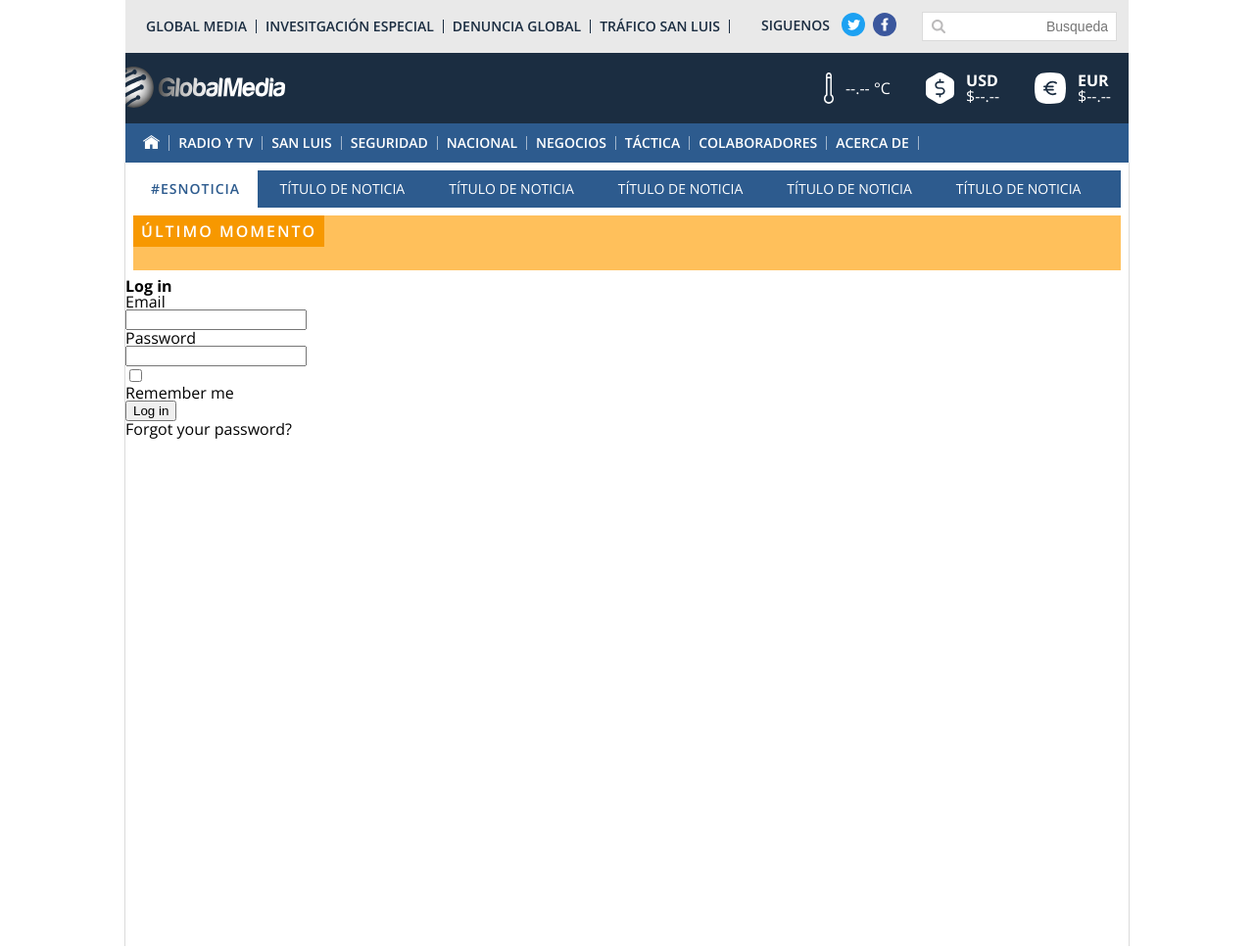
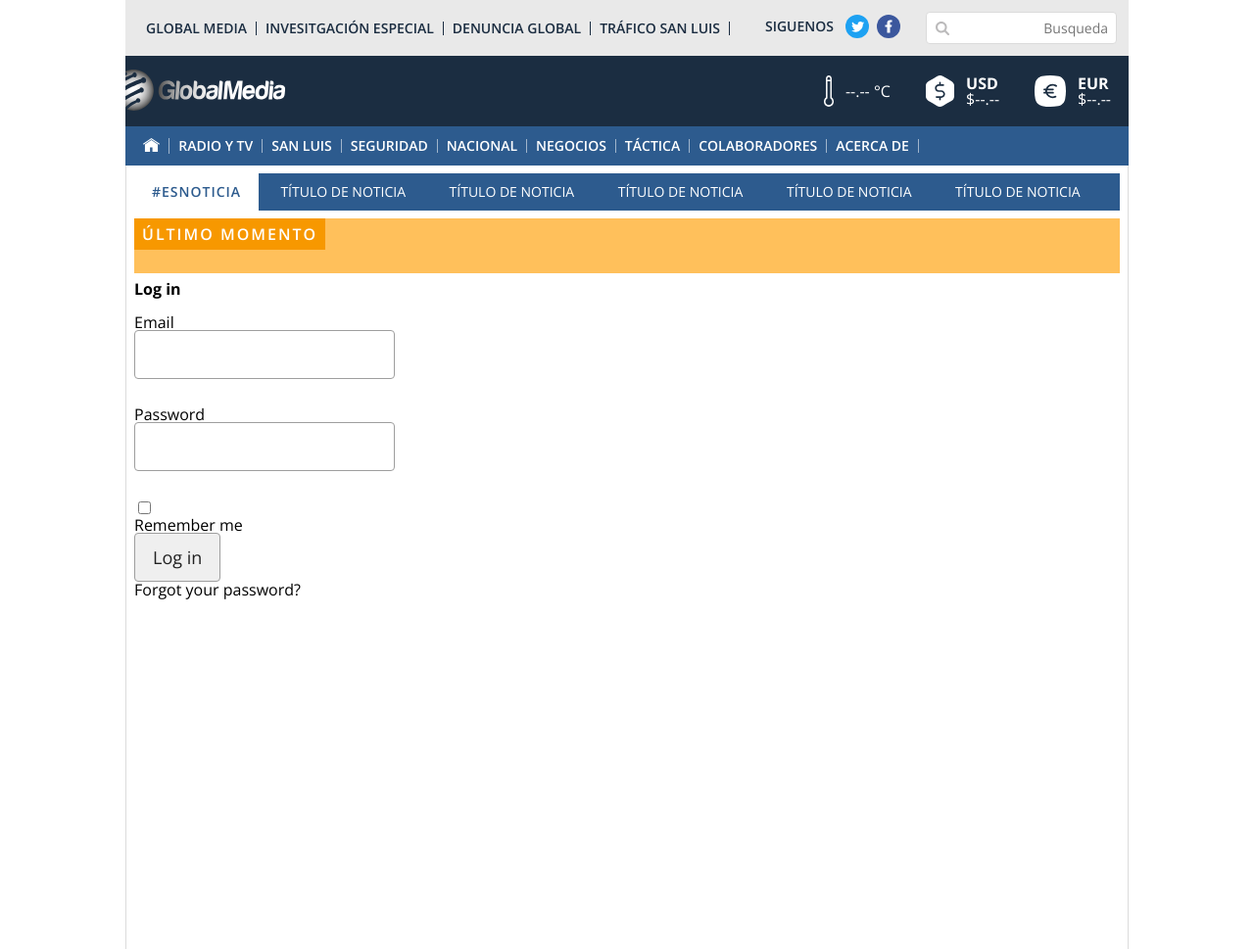
Before and after one commit to leobelico/globalmedia, a Rails app: the page made by app/views/layouts/application.html.erb in a window 1280 px wide. Shown: the whole page at 98% size. Run offline with Rails 7, Linux system fonts and the light colour scheme; style sheets or scripts are compiled from the project's sources; some libraries are stand-ins or nearby versions.

Commit message:
started general form stylings

```diff
--- a/app/assets/stylesheets/components/breaking-news.scss
+++ b/app/assets/stylesheets/components/breaking-news.scss
@@ -1,6 +1,6 @@
 .breaking-news {
-	width:  calc(100% - 16px);
-	margin:  0px 8px 8px 8px;
+	width:  100%;
+	margin-bottom:  8px;
 	background:  #ffc05b;
 	padding:  24px;
 	padding-top:  32px;
--- /dev/null
+++ b/app/assets/stylesheets/components/forms.scss
@@ -0,0 +1,33 @@
+.session-form {
+	display:  flex;
+	flex-direction:  column;
+	align-items:  flex-start;
+	justify-content:  flex-start;
+}
+.session-form__title {
+
+}
+.field {
+	display:  flex;
+	flex-direction:  column;
+	align-items:  flex-start;
+	justify-content:  flex-start;
+}
+.field--string {
+	margin-top:  18px;
+	margin-bottom:  28px;
+	position:  relative;
+
+}
+.field--string input:not(:empty) + label {
+	 top:  -18px;
+}
+input {
+	padding:  12px 18px;
+	color:  #212121;
+	border:  solid 1px #9e9e9e;
+	font-size:  18px;
+	font-family:  "Open Sans", sans-serif;
+	font-weight:  400;
+	border-radius:  4px;
+}
--- a/app/assets/stylesheets/components/its-news.scss
+++ b/app/assets/stylesheets/components/its-news.scss
@@ -1,6 +1,6 @@
 .its-news {
-	width:  calc(100% - 16px);
-	margin: 8px;
+	width:  100%;
+	margin-bottom: 8px;
 	padding:  0px 18px 0px 0px;
 	background-color:  $secondary;
 	display:  flex;
--- a/app/assets/stylesheets/main.scss
+++ b/app/assets/stylesheets/main.scss
@@ -39,6 +39,8 @@ body {
 	border-left:  solid 1px #dbdbdb;
 	border-right:  solid 1px #dbdbdb;
 	min-height:  100%;
+	padding:  8px;
+	box-sizing:  border-box;
 }
 .main-content,
 .sidebar {
@@ -50,6 +52,7 @@ body {
 }
 
 
+@import "components/forms";
 @import "components/topbar";
 @import "components/header";
 @import "components/navbar";
--- a/app/views/users/sessions/new.html.erb
+++ b/app/views/users/sessions/new.html.erb
@@ -1,13 +1,14 @@
+
 <h2>Log in</h2>
 
 <%= form_for(resource, as: resource_name, url: session_path(resource_name)) do |f| %>
-  <div class="field">
-    <%= f.label :email %><br />
+  <div class="field field--string">
+    <%= f.label :email %>
     <%= f.email_field :email, autofocus: true %>
   </div>
 
-  <div class="field">
-    <%= f.label :password %><br />
+  <div class="field field--string">
+    <%= f.label :password %>
     <%= f.password_field :password, autocomplete: "off" %>
   </div>
 
--- a/config/database.yml
+++ b/config/database.yml
@@ -23,8 +23,8 @@ default: &default
 
 development:
   <<: *default
-  #database: globalmedia_development
-  database: template1
+  database: globalmedia_development
+  # database: template1
 
   # The specified database role being used to connect to postgres.
   # To create additional roles in postgres see `$ createuser --help`.
--- a/config/initializers/devise.rb
+++ b/config/initializers/devise.rb
@@ -223,7 +223,7 @@ Devise.setup do |config|
   # Turn scoped views on. Before rendering "sessions/new", it will first check for
   # "users/sessions/new". It's turned off by default because it's slower if you
   # are using only default views.
-  # config.scoped_views = false
+  config.scoped_views = true
 
   # Configure the default scope given to Warden. By default it's the first
   # devise role declared in your routes (usually :user).
@@ -245,7 +245,7 @@ Devise.setup do |config|
   # config.navigational_formats = ['*/*', :html]
 
   # The default HTTP method used to sign out a resource. Default is :delete.
-  config.sign_out_via = :delete
+  config.sign_out_via = :get
 
   # ==> OmniAuth
   # Add a new OmniAuth provider. Check the wiki for more information on setting
--- a/config/routes.rb
+++ b/config/routes.rb
@@ -1,5 +1,9 @@
 Rails.application.routes.draw do
   devise_for :users
+  # Todas las rutas del panel tiene que tener panel
+  devise_scope :user do
+    get 'panel/login', to: 'devise/sessions#new'
+  end
   # For details on the DSL available within this file, see http://guides.rubyonrails.org/routing.html
   root "titlepage#index"
   resources :articles, param: :slug do
```
Also changed, not shown: app/views/layouts/application.html.erb (+10 -7 lines).
